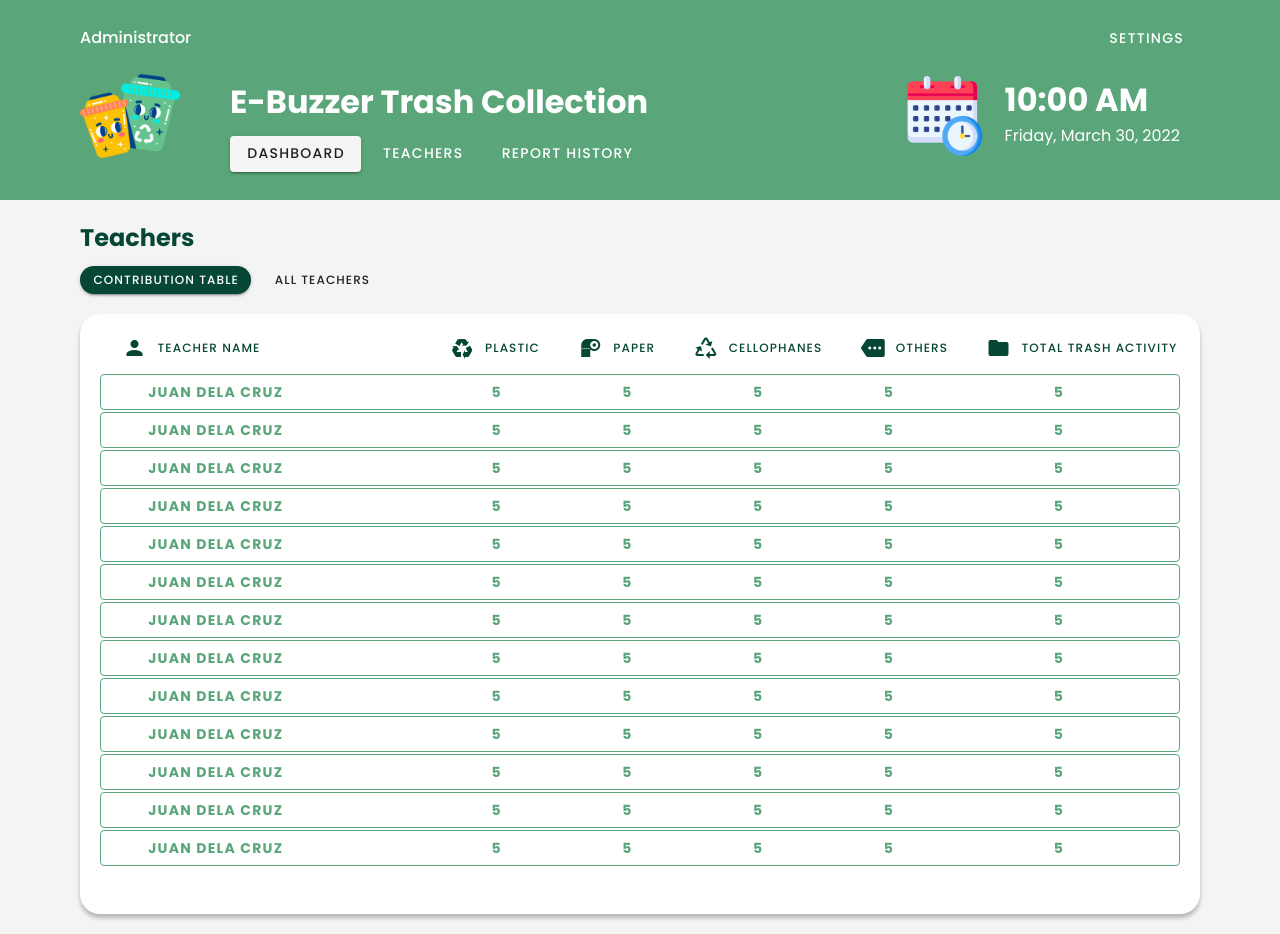
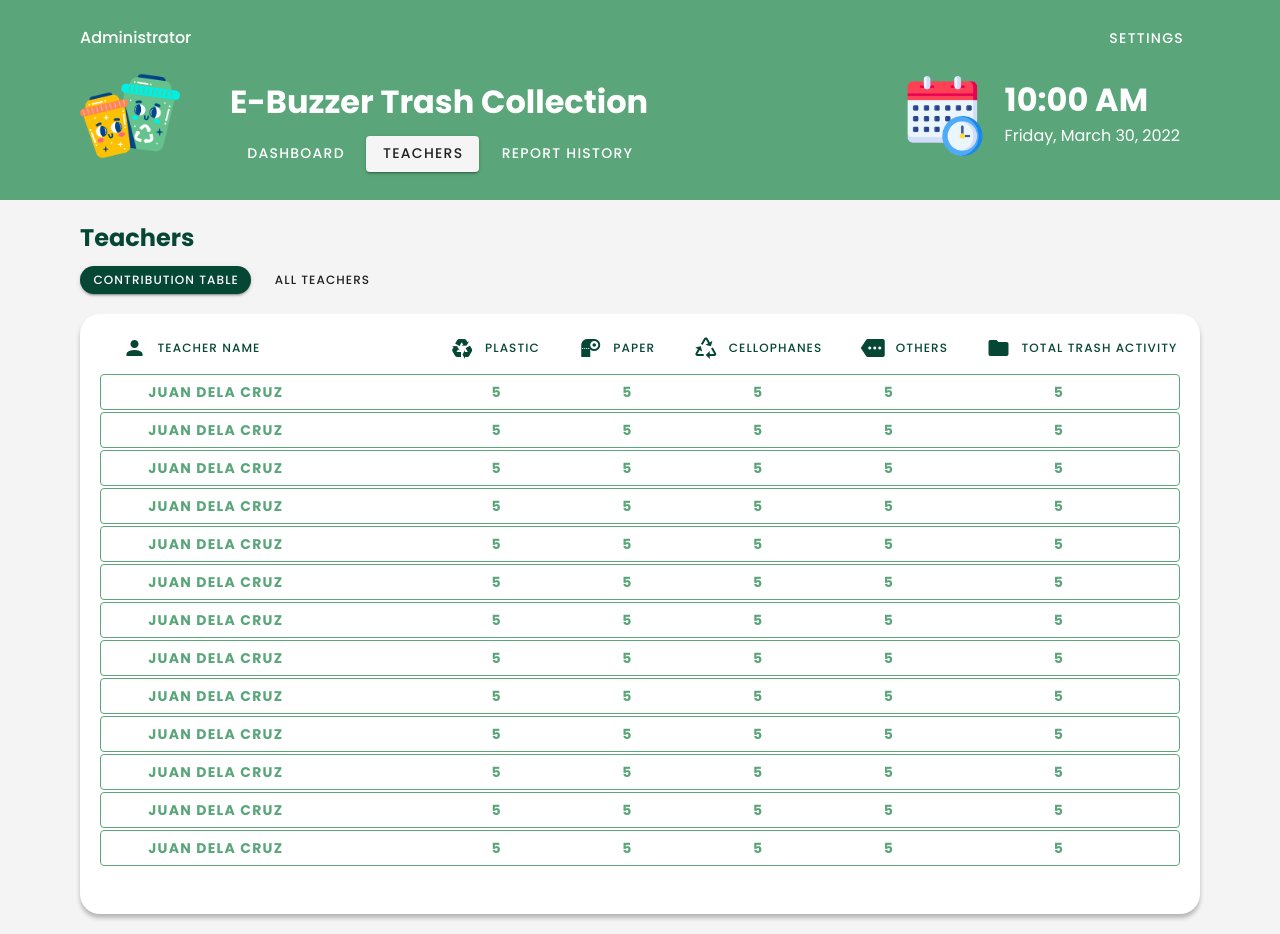
Before and after one commit to IamMarkReyRonolo/feedbACTS-on-the-go-frontned, a Vue app: page /admin/teachers in a window 1280 px wide. Built offline with nearby package versions, Linux system fonts and the light colour scheme.

Commit message:
fixed routing bug in header

```diff
--- a/src/components/AdminPageComponents/Header.vue
+++ b/src/components/AdminPageComponents/Header.vue
@@ -18,6 +18,7 @@
 						<div class="appTitle">
 							<h1>E-Buzzer Trash Collection</h1>
 						</div>
+						{{ getName }}
 						<div class="navs">
 							<div class="nav">
 								<v-btn
@@ -213,6 +214,24 @@
 					this.clickedPaper = false;
 					this.clickedCellophanes = false;
 					this.clickedOthers = true;
+				}
+			},
+		},
+		computed: {
+			getName: function () {
+				const routeN = this.$router.currentRoute.name;
+				if (routeN == "dashboard") {
+					this.clickedDashboard = true;
+					this.clickedTeachers = false;
+					this.clickedHistory = false;
+				} else if (routeN == "teachers") {
+					this.clickedDashboard = false;
+					this.clickedTeachers = true;
+					this.clickedHistory = false;
+				} else if (routeN == "history") {
+					this.clickedDashboard = false;
+					this.clickedTeachers = false;
+					this.clickedHistory = true;
 				}
 			},
 		},
--- a/src/router/index.js
+++ b/src/router/index.js
@@ -21,14 +21,17 @@ const routes = [
 		component: AdminPage,
 		children: [
 			{
+				name: "dashboard",
 				path: "/",
 				component: Dashboard,
 			},
 			{
+				name: "teachers",
 				path: "teachers",
 				component: TeacherPage,
 			},
 			{
+				name: "history",
 				path: "history",
 				component: HistoryPage,
 			},
```
